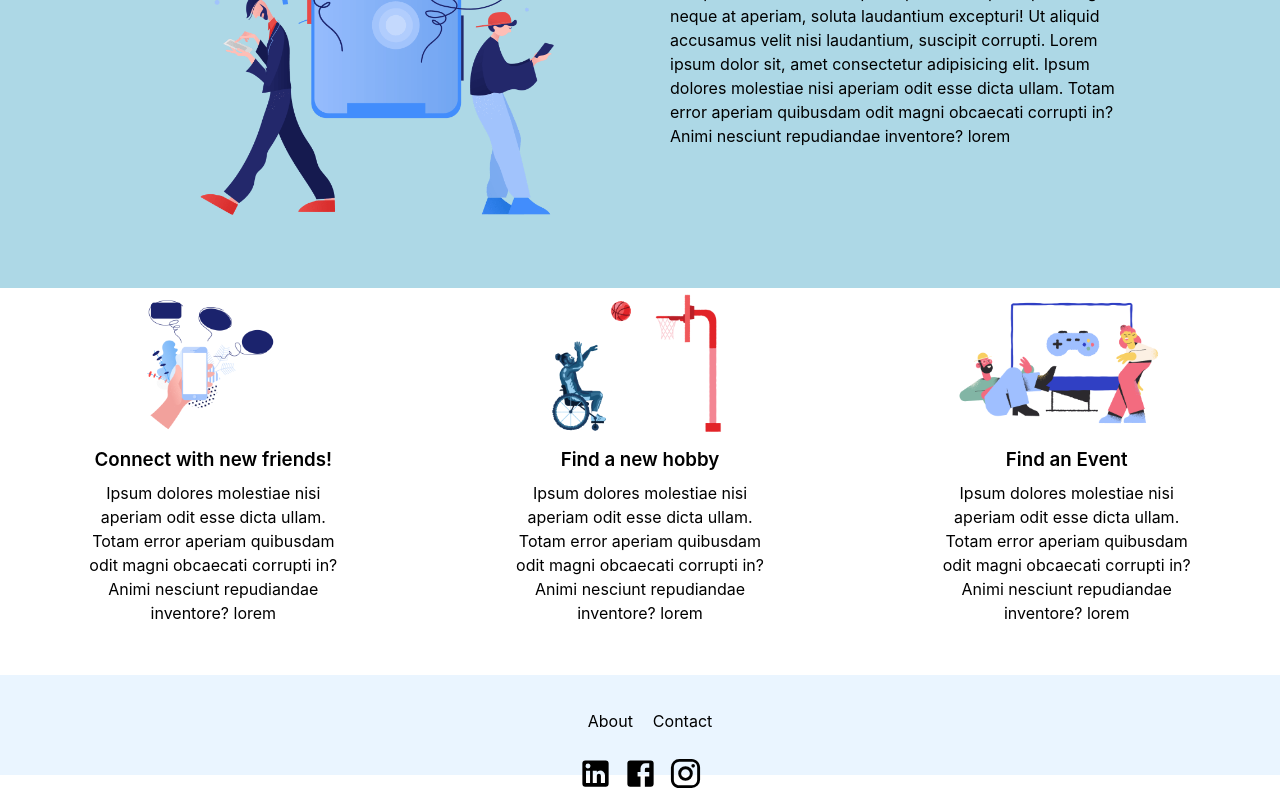
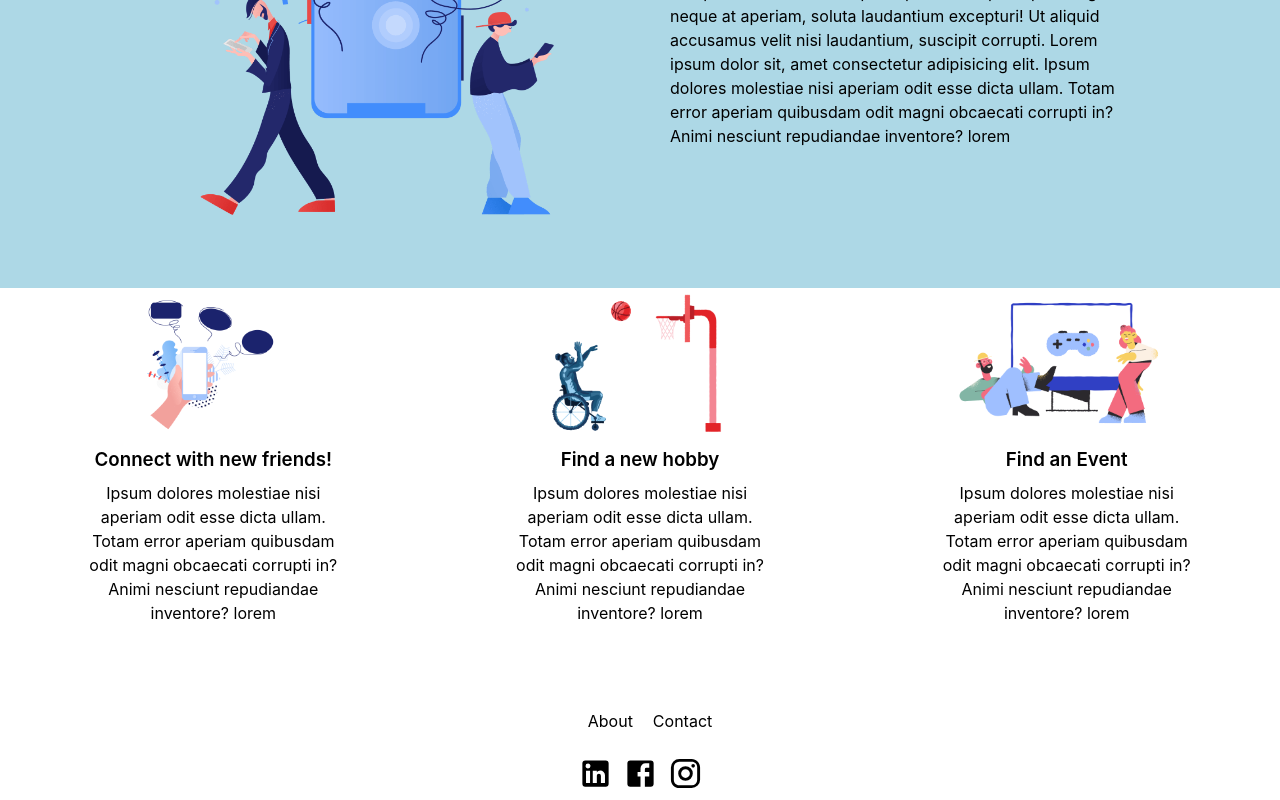
Before and after one commit to hagenek/polka, a React (Create React App) app in the folder frontend/: page / in a window 1280 px wide. Shown: the part 664-1464 px from the top of the page. Built offline with nearby package versions, Linux system fonts and the light colour scheme; no server answers.

Commit message:
Remove footer background

```diff
--- a/frontend/src/components/Footer/Footer.css
+++ b/frontend/src/components/Footer/Footer.css
@@ -1,5 +1,5 @@
 .footer {
-  background-color: rgba(227, 242, 255, 0.753);
+  /* background-color: rgba(227, 242, 255, 0.753); */
   height: 100px;
   display: flex;
   flex-direction: column;
```
